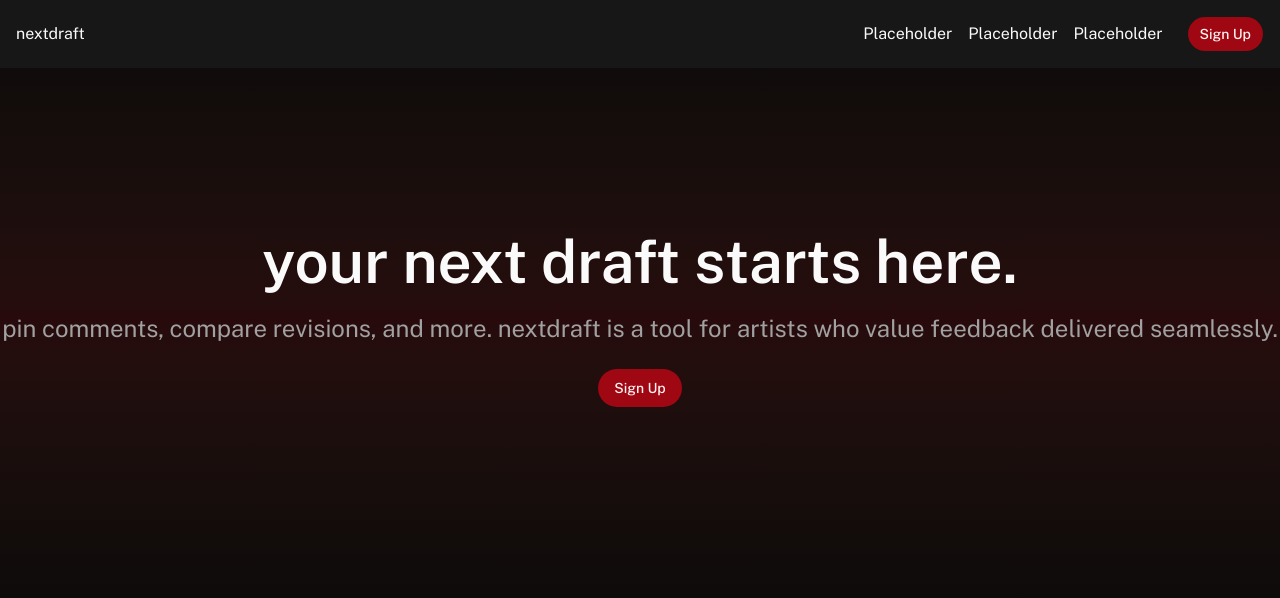
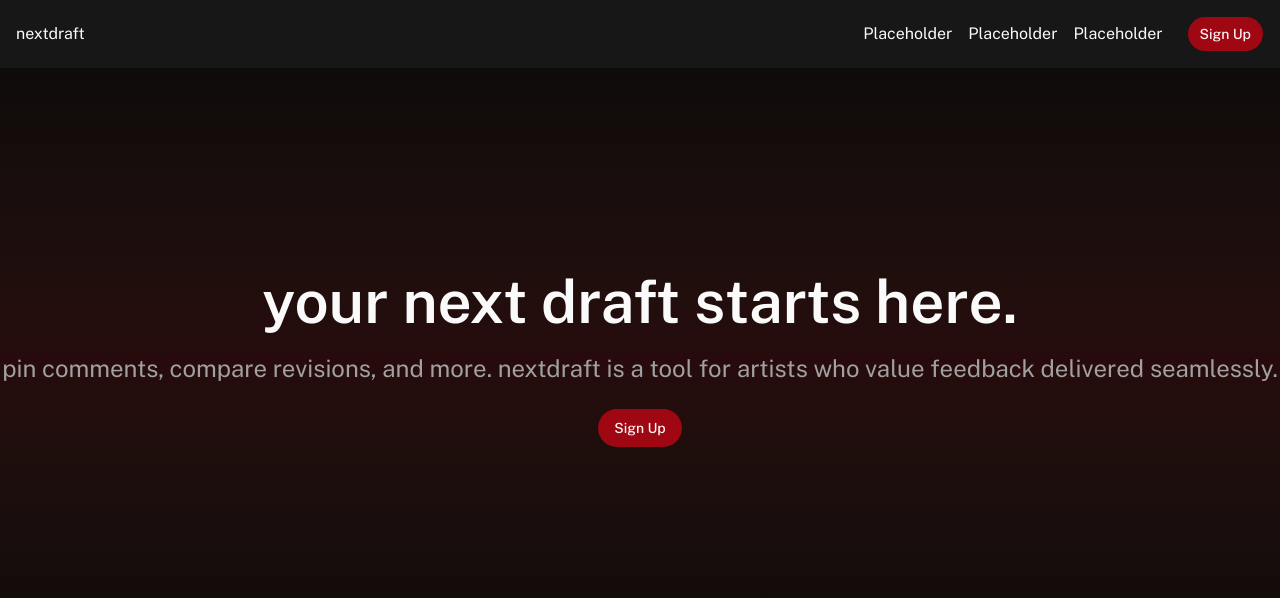
Before and after one commit to dliu04/nextdraft, a Next.js app: page / in a window 1280 px wide. Shown: the top 598 px of the page. Built offline with nearby package versions, Linux system fonts and the light colour scheme.

Commit message:
style(hero): increase margin top on hero

```diff
--- a/app/page.tsx
+++ b/app/page.tsx
@@ -7,7 +7,7 @@ export default function Home() {
   return (
     <>
       <Navbar />
-      <div className="flex flex-col justify-center items-center min-h-[80vh] bg-linear-to-b from-background via-primary/20 to-background">
+      <div className="flex flex-col justify-center items-center min-h-[90vh] bg-linear-to-b from-background via-primary/20 to-background">
         <h1 className="text-6xl text-center text-foreground font-semibold">your next draft starts here.</h1>
         <p className="text-2xl text-center mt-5 text-muted-foreground">
           pin comments, compare revisions, and more. nextdraft is a tool for artists
```
